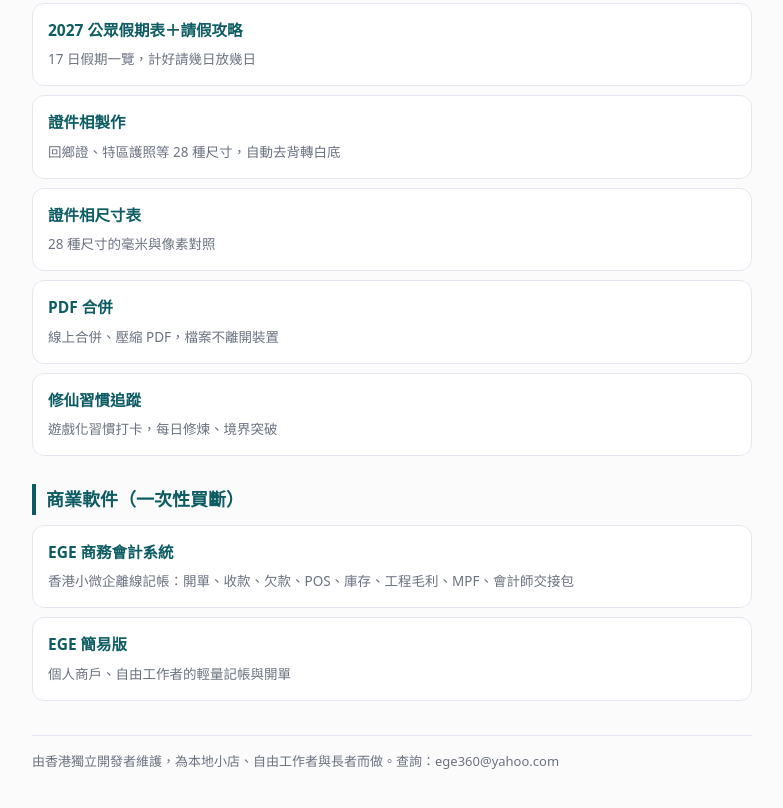
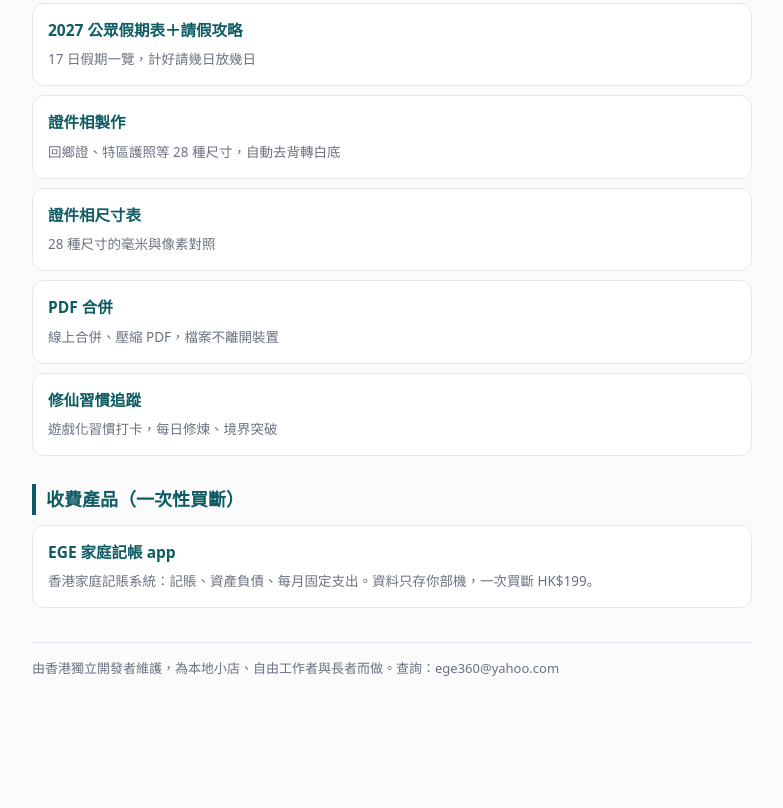
Before and after one commit to egehk2047/hk-sme-tools, a plain HTML site: page index.html in a window 1280 px wide. Shown: the part 791-1599 px from the top of the page, without its empty margins (248-1031 px from the left). After the commit the page ends 1541 px from the top, so only its background shows below. Drawn offline with Linux system fonts and the light colour scheme.

Commit message:
Only list the live 家庭記帳 app

```diff
--- a/index.html
+++ b/index.html
@@ -41,9 +41,8 @@ footer{margin-top:34px;padding-top:14px;border-top:1px solid var(--line);font-si
 <a class="card" href="https://pdf.egehk.com"><b>PDF 合併</b><span>線上合併、壓縮 PDF，檔案不離開裝置</span></a>
 <a class="card" href="https://qi.egehk.com"><b>修仙習慣追蹤</b><span>遊戲化習慣打卡，每日修煉、境界突破</span></a>
 
-<h2>商業軟件（一次性買斷）</h2>
-<a class="card" href="https://software.egehk.com"><b>EGE 商務會計系統</b><span>香港小微企離線記帳：開單、收款、欠款、POS、庫存、工程毛利、MPF、會計師交接包</span></a>
-<a class="card" href="https://accounting.egehk.com"><b>EGE 簡易版</b><span>個人商戶、自由工作者的輕量記帳與開單</span></a>
+<h2>收費產品（一次性買斷）</h2>
+<a class="card" href="https://egehk.com"><b>EGE 家庭記帳 app</b><span>香港家庭記賬系統：記賬、資產負債、每月固定支出。資料只存你部機，一次買斷 HK$199。</span></a>
 
 <footer>由香港獨立開發者維護，為本地小店、自由工作者與長者而做。查詢：ege360@yahoo.com</footer>
 </div>
```
